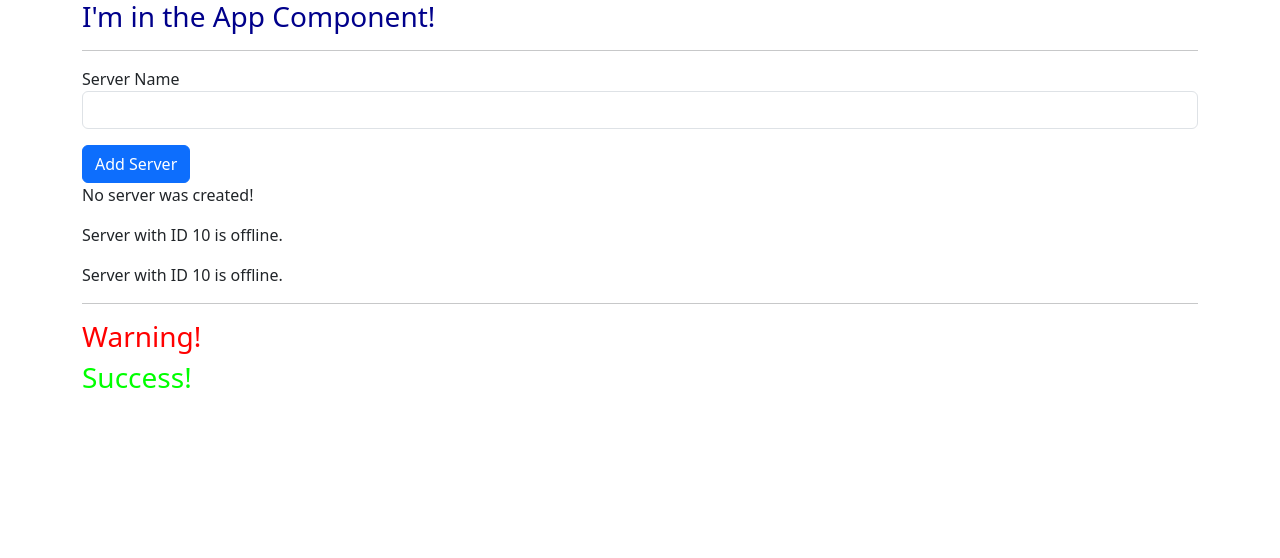
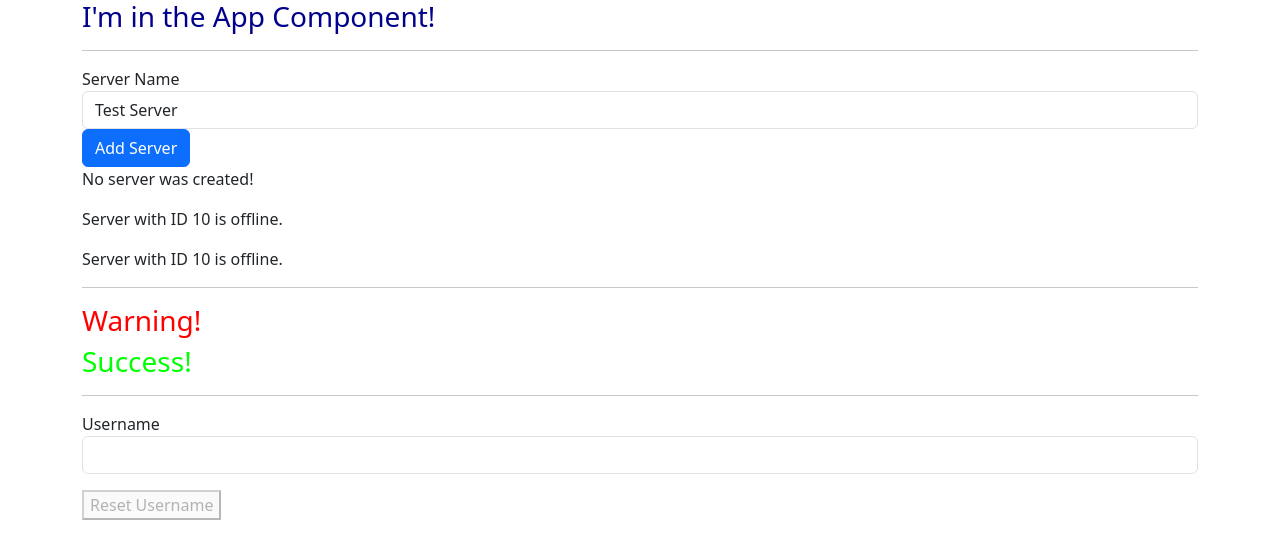
Before and after one commit to jmasone15/angular-practice, an Angular app in the folder practice/: page / in a window 1280 px wide. Shown: the top 558 px of the page. Built offline with nearby package versions, Linux system fonts and the light colour scheme.

Commit message:
Assignment Two

```diff
--- a/practice/src/app/app.component.html
+++ b/practice/src/app/app.component.html
@@ -9,6 +9,8 @@
       <hr>
       <app-warning-alert></app-warning-alert>
       <app-success-alert></app-success-alert>
+      <hr>
+      <app-username></app-username>
     </div>
   </div>
 </div>
--- a/practice/src/app/servers/servers.component.html
+++ b/practice/src/app/servers/servers.component.html
@@ -1,10 +1,16 @@
 <label>Server Name</label>
+<!--<input-->
+<!--  type="text"-->
+<!--  class="form-control"-->
+<!--  (input)="onUpdateServerName($event)"-->
+<!--&gt;-->
 <input
   type="text"
   class="form-control"
-  (input)="onUpdateServerName($event)"
+  [(ngModel)]="serverName"
+  [disabled]="!allowNewServer"
 >
-<p>{{ serverName }}</p>
+<!--<p>{{ serverName }}</p>-->
 <button
   class="btn btn-primary"
   [disabled]="!allowNewServer"
--- a/practice/src/app/servers/servers.component.ts
+++ b/practice/src/app/servers/servers.component.ts
@@ -10,7 +10,7 @@ import { Component } from '@angular/core';
 export class ServersComponent {
   allowNewServer = false;
   serverCreationStatus = "No server was created!";
-  serverName: string;
+  serverName = "Test Server";
 
   constructor() {
     setTimeout(() => {
@@ -19,7 +19,7 @@ export class ServersComponent {
   }
 
   onCreateServer() {
-    this.serverCreationStatus = "Server was created!";
+    this.serverCreationStatus = "Server was created! Name is " + this.serverName;
   }
 
   onUpdateServerName(event: Event) {
--- /dev/null
+++ b/practice/src/app/username/username.component.html
@@ -0,0 +1,11 @@
+<label>Username</label>
+<input
+  type="text"
+  class="form-control"
+  [(ngModel)]="username"
+>
+<p>{{ username }}</p>
+<button
+  [disabled]="isUsernameEmpty()"
+  (click)="onUsernameReset()"
+>Reset Username</button>
--- /dev/null
+++ b/practice/src/app/username/username.component.ts
@@ -0,0 +1,17 @@
+import { Component } from "@angular/core";
+
+@Component({
+  selector: "app-username",
+  templateUrl: "./username.component.html"
+})
+export class UsernameComponent{
+  username: string;
+
+  isUsernameEmpty() {
+    return this.username === "" || this.username === undefined || this.username === null
+  }
+
+  onUsernameReset() {
+    this.username = "";
+  }
+}
```
Also changed, not shown: practice/src/app/app.module.ts (+8 -2 lines), 1 other file (tests, documents, lock files or other folders).
